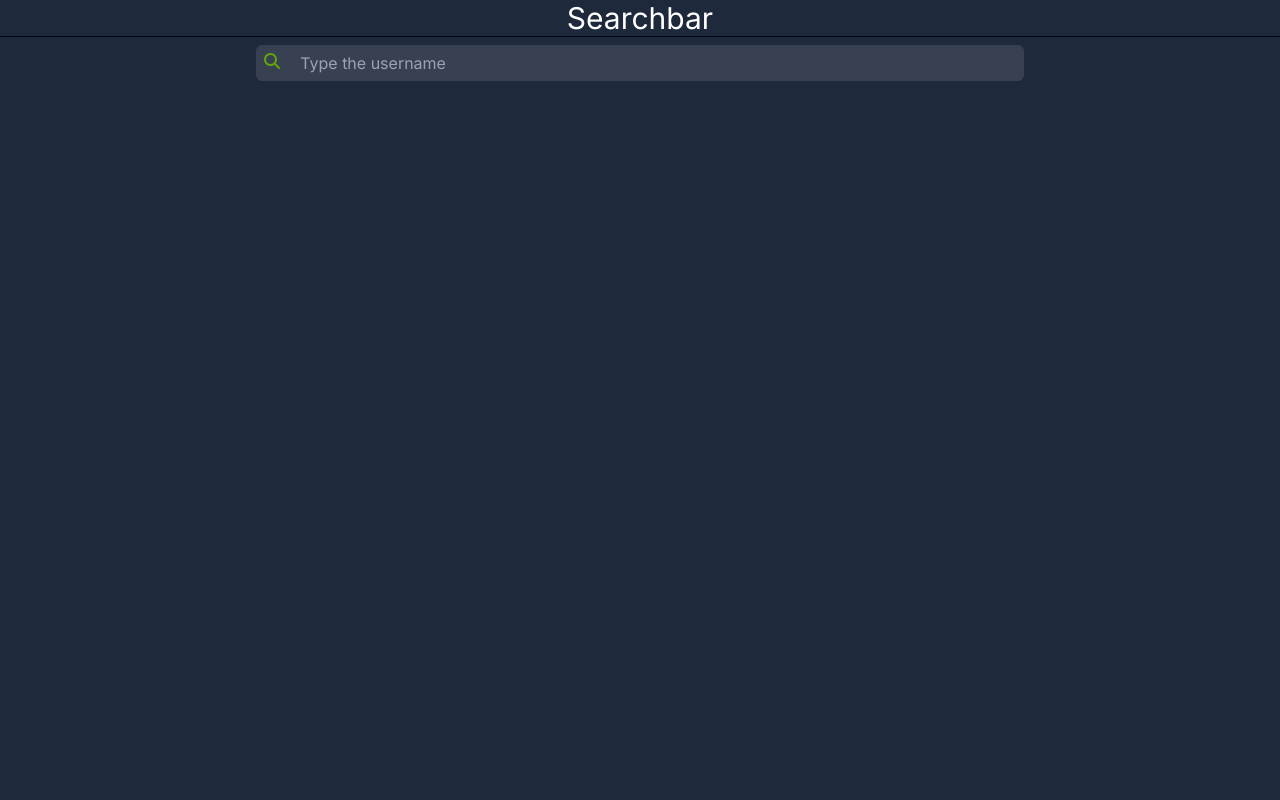
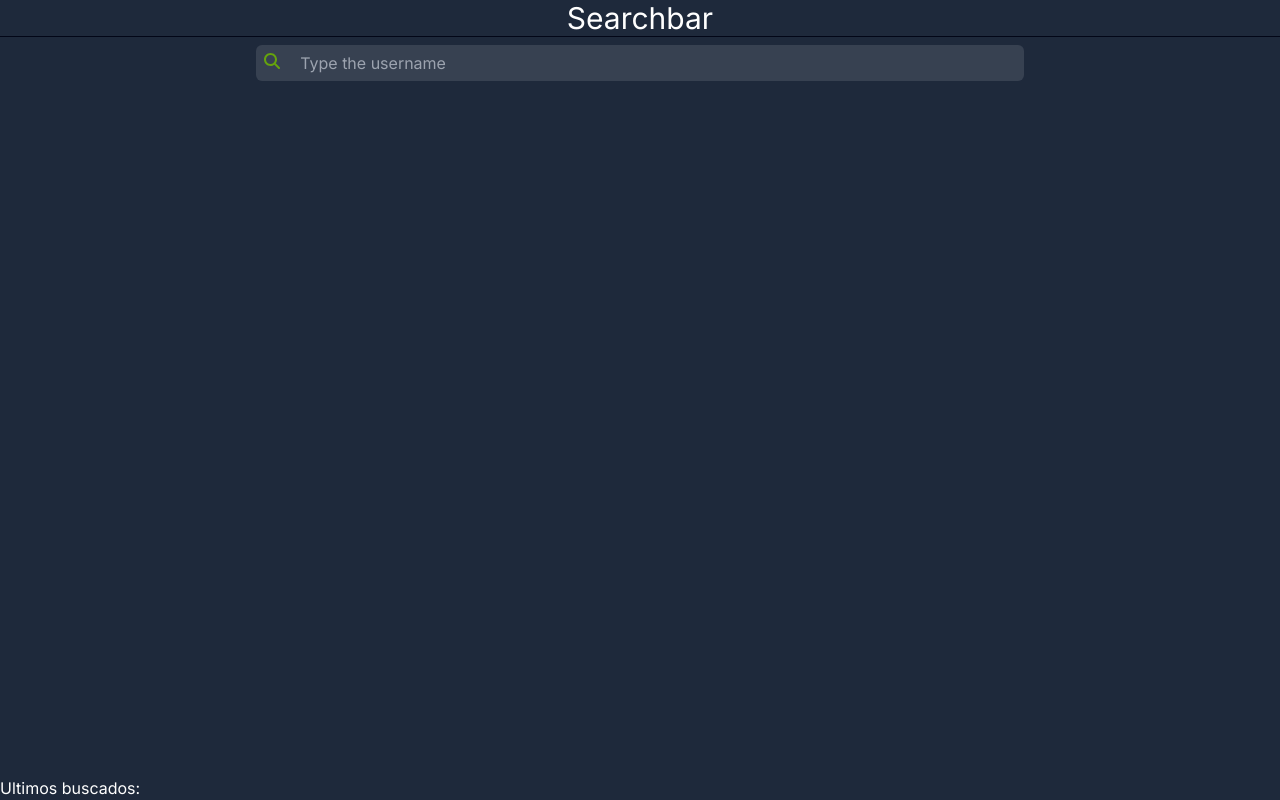
Before and after one commit to RodrigoPerezDomanico/TorreProgrammingTestFinished, a Next.js app: page / in a window 1280 px wide. Built offline with nearby package versions, Linux system fonts and the light colour scheme.

Commit message:
Finished more likely to what i wanted

```diff
--- a/package.json
+++ b/package.json
@@ -3,7 +3,7 @@
   "version": "0.1.0",
   "private": true,
   "scripts": {
-    "dev": "next dev -p 8000",
+    "dev": "next dev",
     "build": "next build",
     "start": "next start",
     "lint": "next lint"
--- a/src/app/genome/page.tsx
+++ b/src/app/genome/page.tsx
@@ -12,11 +12,11 @@ const Page = () => {
     useEffect(()=>{
 
         if(character===null){
-        console.log(id)
+        // console.log(id)
         fetch(`https://rickandmortyapi.com/api/character/${id}`)
             .then((res) => res.json())
             .then((data)=>{
-                console.log(data)
+                // console.log(data)
                 setCharacter(data)
                 setIsLoading(false)
             })
--- a/src/app/layout.tsx
+++ b/src/app/layout.tsx
@@ -21,6 +21,7 @@ export default function RootLayout({
       <body className={`${inter.className} bg-slate-800`}>
         <NavBar/>
         {children}
+
         </body>
     </html>
   )
--- a/src/app/page.tsx
+++ b/src/app/page.tsx
@@ -1,14 +1,30 @@
 'use client';
 
-import React from 'react'
+import React, { useEffect } from 'react'
 import FormSearchUser from '@/components/FormSearchUser'
 import SearchUserList from '@/components/SearchUserList'
+import LastSearched from '@/components/LastSearched'
 import { useState } from 'react';
 import { UserList } from "@/interfaces/userList";
 
 const Home = () => {
   const [userlist, setUserList] = useState<UserList | null>(null);
   const [error, setError] = useState<string | null>(null);
+  const [selectedUsers,setSelectedUsers] = useState<string[]>([])
+
+  useEffect(()=>{
+    const selectedUsersLS = localStorage.getItem("selectedUsers") ;
+    if (selectedUsersLS){
+      setSelectedUsers(JSON.parse(selectedUsersLS))
+      // // console.log(JSON.parse(selectedUsersLS))
+      // setTimeout(()=>{
+      //   console.log(selectedUsers)
+
+      // },3000)
+
+  }
+  },[])
+
   const getUser = async (username:string)=>{
     if(username===""){
       setUserList(null);
@@ -38,6 +54,7 @@ const Home = () => {
   <div className='flex  flex-col'>
   <FormSearchUser getUser={getUser}/>
   <SearchUserList userList={userlist}/>
+  <LastSearched/>
   </div>
   </div>
   </>
--- a/src/components/Character.tsx
+++ b/src/components/Character.tsx
@@ -1,17 +1,73 @@
-import React from 'react'
+import React, { useEffect, useState } from 'react'
 import { User } from '../interfaces/user';
 import { useRouter, usePathname, useSearchParams } from 'next/navigation';
 import Image from 'next/image';
+import { time } from 'console';
 // import {useNavigation } from 'next/navigation';
 interface Props {
     character:User ;
    }
 
 const Character = ({character}:Props) => {
+  const [selectedUsers, setSelectedUsers] = useState<User[]>([])
+
     const router = useRouter();
     // const pathname = usePathname()
     // const searchParams = useSearchParams()
+      useEffect(()=>{
+        const selectedUsersLS = localStorage.getItem("selectedUsers") ;
+        if (selectedUsersLS){
+          setSelectedUsers(JSON.parse(selectedUsersLS))
+          setTimeout(()=>{
+
+            console.log(selectedUsers)
+
+          },300)
+      }
+      },[])
+      // const handleRepeted=(character:User)=>{
+      //   if (selectedUsers.find(character)){
+      //     console.log(selectedUsers.find(character))
+      //   }
+      // }
     const redirectToDestinationPage = () => {
+      var index=-1;
+      var rewrite = 0
+      const filteredObj =selectedUsers.find((item,i)=>{
+        if(item.id===character.id){
+          index=i;
+          rewrite=1
+          return i;
+        }
+      })
+      index = index ===-1 ? 0:index
+      // console.log(index,filteredObj);
+      if (selectedUsers && selectedUsers.length<10){
+
+        selectedUsers.splice(index,rewrite,character)
+      }else if(selectedUsers.length===10){
+        selectedUsers.splice(index,rewrite,character)
+        selectedUsers.pop()
+      }else{
+        selectedUsers.push(character)
+      }
+      console.log(selectedUsers)
+      // selectedUsers.splice(0,0,JSON.stringify(character))
+      localStorage.setItem("selectedUsers",JSON.stringify(selectedUsers))
+
+      // if (selectedUsers.length<10){
+      //   selectedUsers.splice(0,0,JSON.stringify(character))
+      //   console.log(selectedUsers)
+      //   console.log('agregando personaje')
+      // }
+      // if(selectedUsers.length===10){
+      //   selectedUsers.splice(0,0,JSON.stringify(character))
+      //   console.log('agregando personaje')
+      //   selectedUsers.pop()
+      //   console.log('quitando personaje')
+      //   localStorage.setItem("selectedUsers",JSON.stringify(selectedUsers))
+      // }
+
         // Redirect to the destination page and pass character data as a query parameter
         router.push(`/genome?id=${character.id}`);
       };
--- a/src/components/FormSearchUser.tsx
+++ b/src/components/FormSearchUser.tsx
@@ -12,7 +12,7 @@ const FormSearchUser = ({ getUser }: Props)=>{
       e.preventDefault();
       const username= e.currentTarget.username.value
       // if(!username)return;
-      console.log(username)
+      // console.log(username)
       await getUser(username)
     }
     return (
--- /dev/null
+++ b/src/components/LastSearched.tsx
@@ -0,0 +1,28 @@
+import React, { useEffect, useState } from 'react'
+import { User } from '../interfaces/user';
+
+
+const LastSearched = () => {
+    const [selectedUsers, setSelectedUsers] = useState<User[]>([])
+    useEffect(()=>{
+        const selectedUsersLS = localStorage.getItem("selectedUsers") ;
+        if (selectedUsersLS){
+          setSelectedUsers(JSON.parse(selectedUsersLS))
+      }
+      },[])
+
+    return (
+     <div className='absolute bottom-0 left-0 text-white'>
+      <ul>Ultimos buscados:
+        {
+            selectedUsers.map((character:User)=>(
+                <li>{character.name}</li>
+                ))
+
+        }
+        </ul>
+    </div>
+  )
+}
+
+export default LastSearched
```
